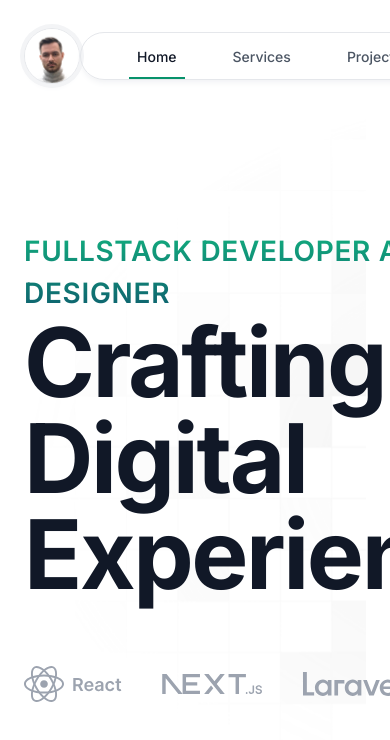
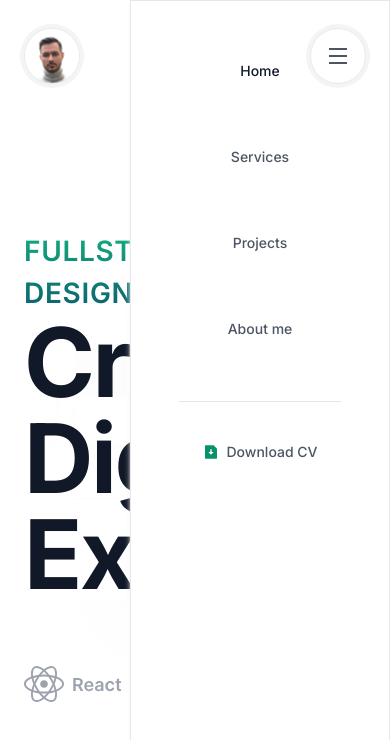
Before and after one commit to mbykowicz/mbykowicz, a Next.js app: page / in a window 390 px wide. Shown: the top 740 px of the page. Built offline with nearby package versions, Linux system fonts and the light colour scheme.

Commit message:
add responsive behavior to navbar

```diff
--- a/components/NavBar.tsx
+++ b/components/NavBar.tsx
@@ -1,6 +1,6 @@
 'use client'
 
-import React from 'react'
+import React, { useState } from 'react'
 import Image from 'next/image'
 
 import avatarImage from '../public/avatar.png'
@@ -8,6 +8,7 @@ import Link from 'next/link'
 import { usePathname } from 'next/navigation'
 import HomeIcon from './icons/HomeIcon'
 import FileDownloadIcon from './icons/FileDownloadIcon'
+import MenuIcon from './icons/MenuIcon'
 
 const items = [
   {
@@ -31,23 +32,29 @@ const items = [
 function NavBar() {
   const pathname = usePathname()
 
+  const [isOpen, setIsOpen] = useState(true)
+
   return (
     <header className='flex items-center justify-between w-full h-[var(--navbar-height)] mt-[var(--navbar-top-margin)]'>
       <Link href='/'>
-        <div className='overflow-hidden border rounded-full shadow-md shadow-gray-100 w-14 h-14 ring-4 ring-gray-100'>
+        <div className='overflow-hidden border rounded-full w-14 h-14 ring-4 ring-gray-100'>
           <Image src={avatarImage} alt='Picture of myself' />
         </div>
       </Link>
 
-      <nav>
-        <ul className='flex items-center h-12 gap-10 px-12 border rounded-full shadow-md shadow-gray-100'>
+      <nav
+        className={`absolute inset-y-0 right-0 z-40 w-2/3 px-12 py-12 bg-white border shadow-md space-y-12 lg:static lg:py-0 lg:w-auto lg:rounded-full shadow-gray-100 transition-all ${
+          isOpen ? 'translate-x-0' : 'translate-x-full'
+        }`}
+      >
+        <ul className='flex flex-col items-center gap-10 lg:flex-row lg:h-12'>
           {items.map((item, index) => (
-            <li key={index}>
+            <li key={index} className='w-full lg:w-auto'>
               <Link
                 href={item.href}
-                className={`text-sm font-medium py-3 px-2 border-b-2 transition ${
+                className={`text-sm font-medium text-center py-3 px-2 border-b-2 transition block ${
                   pathname === item.href
-                    ? 'text-gray-900  border-mountain-meadow-600'
+                    ? 'text-gray-900 border-transparent lg:border-mountain-meadow-600'
                     : 'text-gray-600 border-transparent'
                 }`}
               >
@@ -56,8 +63,21 @@ function NavBar() {
             </li>
           ))}
         </ul>
+        <ul className='border-t lg:hidden'>
+          <li>
+            <Link
+              href='/'
+              className='flex items-center justify-center gap-2 py-10'
+            >
+              <FileDownloadIcon className='w-4 h-4 text-mountain-meadow-600' />
+              <span className='text-sm font-medium text-gray-600'>
+                Download CV
+              </span>
+            </Link>
+          </li>
+        </ul>
       </nav>
-      <Link href='/'>
+      <Link href='/' className='hidden lg:block'>
         <div className='flex items-center justify-center h-10 gap-1 px-6 overflow-hidden border rounded-full shadow-md shadow-gray-100 ring-4 ring-gray-100'>
           <FileDownloadIcon className='w-4 h-4 text-mountain-meadow-600' />
           <span className='text-[11px] font-semibold text-gray-600'>
@@ -65,6 +85,12 @@ function NavBar() {
           </span>
         </div>
       </Link>
+      <button
+        onClick={() => setIsOpen(!isOpen)}
+        className='relative z-50 grid border border-gray-200 rounded-full place-content-center ring-4 ring-gray-100 w-14 h-14 lg:hidden'
+      >
+        <MenuIcon className='w-6 h-6 text-gray-600' />
+      </button>
     </header>
   )
 }
```
